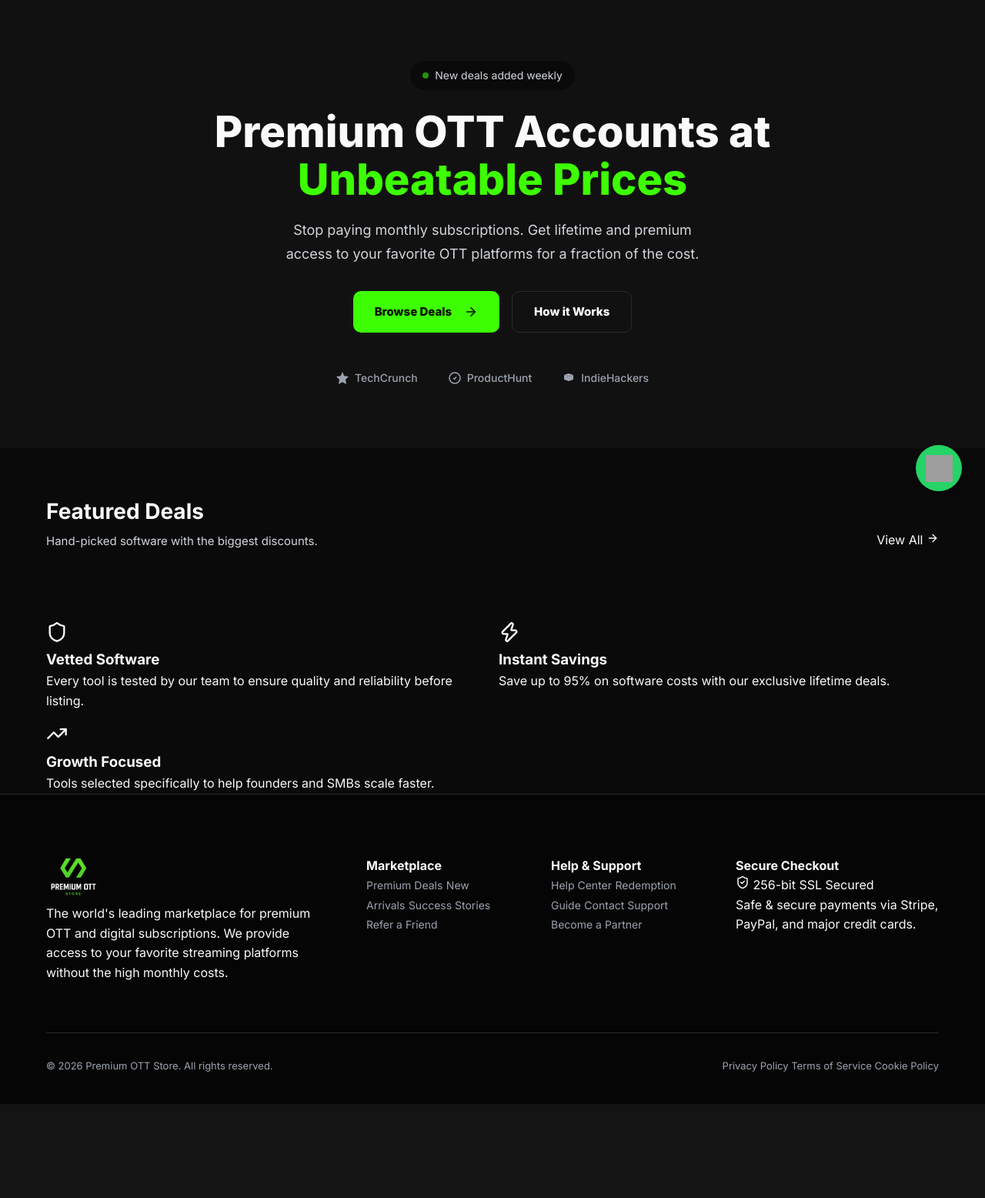
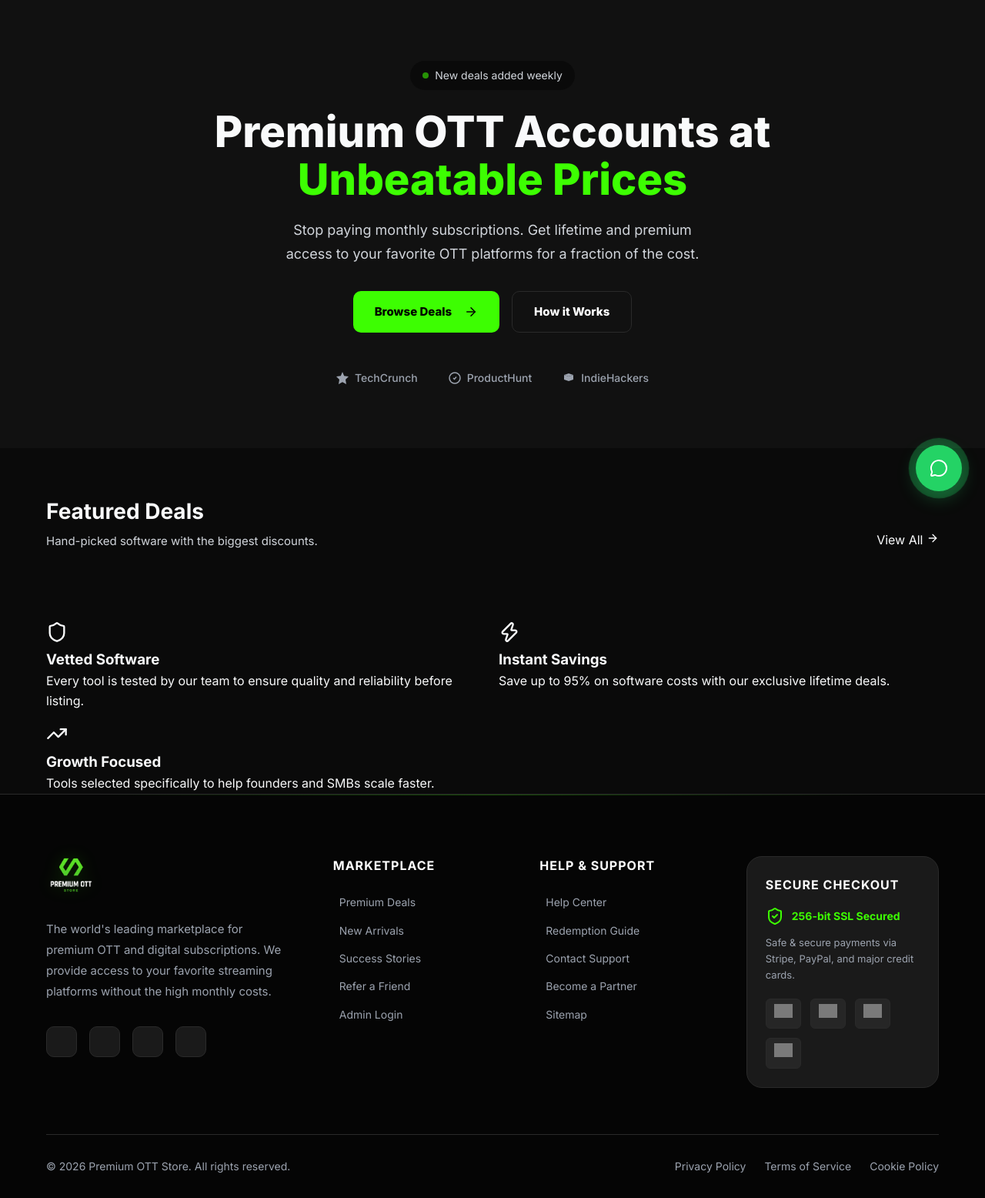
Before and after one commit to kumaranujranchi/premiumott, a PHP site: page /index.php in a window 1280 px wide. Shown: the part 132-1688 px from the top of the page at 77% size. Before the commit the page ends 1566 px from the top, so only its background shows below. Run offline with PHP 8.4, Linux system fonts and the light colour scheme; data that the repository does not hold is empty; grey boxes are pictures that could not be loaded.

Commit message:
Premium footer redesign with social icons and enhanced layout

```diff
--- a/assets/css/styles.css
+++ b/assets/css/styles.css
@@ -2014,3 +2014,263 @@ img {
         grid-template-columns: 1fr;
     }
 }
+
+
+/* --- PREMIUM FOOTER REDESIGN --- */
+
+.footer {
+    background: #050505;
+    padding: 80px 0 0;
+    border-top: 1px solid var(--border);
+    position: relative;
+    overflow: hidden;
+}
+
+.footer::before {
+    content: '';
+    position: absolute;
+    top: 0;
+    left: 50%;
+    transform: translateX(-50%);
+    width: 80%;
+    height: 1px;
+    background: linear-gradient(90deg, transparent, var(--primary), transparent);
+    opacity: 0.3;
+}
+
+.footer-grid {
+    display: grid;
+    grid-template-columns: 1.5fr 1fr 1fr 1.2fr;
+    gap: 60px;
+    margin-bottom: 60px;
+}
+
+.footer-brand {
+    display: flex;
+    flex-direction: column;
+    gap: 24px;
+}
+
+.footer-logo img {
+    height: 50px;
+    width: auto;
+    filter: drop-shadow(0 0 10px rgba(61, 254, 2, 0.2));
+}
+
+.footer-desc {
+    color: var(--text-muted);
+    font-size: 15px;
+    line-height: 1.8;
+    max-width: 320px;
+}
+
+.social-links {
+    display: flex;
+    gap: 16px;
+    margin-top: 8px;
+}
+
+.social-icon {
+    width: 40px;
+    height: 40px;
+    border-radius: 10px;
+    background: var(--bg-tertiary);
+    border: 1px solid var(--border);
+    display: flex;
+    align-items: center;
+    justify-content: center;
+    color: var(--text-secondary);
+    transition: all 0.3s;
+}
+
+.social-icon:hover {
+    background: var(--primary);
+    color: #000;
+    transform: translateY(-3px);
+    border-color: var(--primary);
+}
+
+.footer-links h4 {
+    color: #fff;
+    font-size: 16px;
+    font-weight: 700;
+    margin-bottom: 24px;
+    text-transform: uppercase;
+    letter-spacing: 1px;
+}
+
+.footer-links-list {
+    display: flex;
+    flex-direction: column;
+    gap: 14px;
+}
+
+.footer-links-list a {
+    color: var(--text-muted);
+    font-size: 14px;
+    text-decoration: none;
+    transition: all 0.2s;
+    display: inline-flex;
+    align-items: center;
+    gap: 8px;
+}
+
+.footer-links-list a:hover {
+    color: var(--primary);
+    transform: translateX(5px);
+}
+
+.footer-links-list a::before {
+    content: '';
+    width: 0;
+    height: 1px;
+    background: var(--primary);
+    transition: width 0.3s;
+}
+
+.footer-links-list a:hover::before {
+    width: 10px;
+}
+
+.security-section {
+    background: var(--bg-tertiary);
+    border-radius: 20px;
+    padding: 24px;
+    border: 1px solid var(--border);
+}
+
+.security-section h4 {
+    margin-bottom: 16px;
+}
+
+.security-badge {
+    display: flex;
+    align-items: center;
+    gap: 10px;
+    color: var(--primary);
+    font-weight: 700;
+    font-size: 14px;
+    margin-bottom: 12px;
+}
+
+.payment-note {
+    font-size: 13px;
+    color: var(--text-muted);
+    margin-bottom: 20px;
+    line-height: 1.6;
+}
+
+.payment-methods {
+    display: flex;
+    gap: 12px;
+    flex-wrap: wrap;
+}
+
+.pay-card {
+    background: rgba(255, 255, 255, 0.05);
+    padding: 6px 10px;
+    border-radius: 6px;
+    border: 1px solid var(--border);
+}
+
+.pay-card img {
+    height: 18px;
+    opacity: 0.7;
+    filter: grayscale(1);
+    transition: all 0.3s;
+}
+
+.pay-card:hover img {
+    opacity: 1;
+    filter: grayscale(0);
+}
+
+.footer-bottom {
+    border-top: 1px solid var(--border);
+    padding: 30px 0;
+    display: flex;
+    justify-content: space-between;
+    align-items: center;
+}
+
+.footer-bottom p {
+    font-size: 14px;
+    color: var(--text-muted);
+}
+
+.footer-legal {
+    display: flex;
+    gap: 24px;
+}
+
+.footer-legal a {
+    color: var(--text-muted);
+    font-size: 14px;
+    transition: color 0.2s;
+}
+
+.footer-legal a:hover {
+    color: #fff;
+}
+
+/* WhatsApp Redesign */
+.whatsapp-btn-premium {
+    position: fixed;
+    bottom: 30px;
+    right: 30px;
+    width: 60px;
+    height: 60px;
+    background: #25d366;
+    border-radius: 50%;
+    display: flex;
+    align-items: center;
+    justify-content: center;
+    color: white;
+    box-shadow: 0 8px 24px rgba(37, 211, 102, 0.3);
+    z-index: 1000;
+    transition: all 0.3s cubic-bezier(0.175, 0.885, 0.32, 1.275);
+}
+
+.whatsapp-btn-premium:hover {
+    transform: scale(1.1) rotate(10deg);
+    box-shadow: 0 12px 32px rgba(37, 211, 102, 0.4);
+}
+
+.whatsapp-btn-premium i {
+    width: 32px;
+    height: 32px;
+}
+
+.whatsapp-pulse {
+    position: absolute;
+    width: 100%;
+    height: 100%;
+    background: #25d366;
+    border-radius: 50%;
+    z-index: -1;
+    animation: whatsapp-pulse-anim 2s infinite;
+}
+
+@keyframes whatsapp-pulse-anim {
+    0% { transform: scale(1); opacity: 0.6; }
+    100% { transform: scale(1.6); opacity: 0; }
+}
+
+@media (max-width: 1024px) {
+    .footer-grid {
+        grid-template-columns: 1fr 1fr;
+    }
+}
+
+@media (max-width: 768px) {
+    .footer-grid {
+        grid-template-columns: 1fr;
+        gap: 40px;
+    }
+
+    .footer-bottom {
+        flex-direction: column;
+        gap: 20px;
+        text-align: center;
+    }
+}
--- a/includes/footer.php
+++ b/includes/footer.php
@@ -3,47 +3,72 @@
     <div class="container">
         <div class="footer-grid">
             <div class="footer-brand">
-                <div class="footer-logo">
-                    <img src="assets/img/logo.png" alt="Premium OTT Store" style="height: 55px; width: auto;">
-                </div>
+                <a href="index.php" class="footer-logo">
+                    <img src="assets/img/logo.png" alt="Premium OTT Store">
+                </a>
                 <p class="footer-desc">
                     The world's leading marketplace for premium OTT and digital subscriptions. We provide access to your
                     favorite streaming platforms without the high monthly costs.
                 </p>
+                <div class="social-links">
+                    <a href="#" class="social-icon"><i data-lucide="twitter"></i></a>
+                    <a href="#" class="social-icon"><i data-lucide="facebook"></i></a>
+                    <a href="#" class="social-icon"><i data-lucide="instagram"></i></a>
+                    <a href="#" class="social-icon"><i data-lucide="linkedin"></i></a>
+                </div>
             </div>
 
             <div class="footer-links">
                 <h4>Marketplace</h4>
+                <div class="footer-links-list">
                     <a href="index.php">Premium Deals</a>
                     <a href="#">New Arrivals</a>
                     <a href="#">Success Stories</a>
                     <a href="#">Refer a Friend</a>
+                    <a href="admin/login.php">Admin Login</a>
+                </div>
             </div>
 
             <div class="footer-links">
                 <h4>Help & Support</h4>
+                <div class="footer-links-list">
                     <a href="#">Help Center</a>
                     <a href="#">Redemption Guide</a>
                     <a href="#">Contact Support</a>
                     <a href="#">Become a Partner</a>
+                    <a href="#">Sitemap</a>
+                </div>
             </div>
 
             <div class="footer-links">
+                <div class="security-section">
                     <h4>Secure Checkout</h4>
                     <div class="security-badge">
-                    <i data-lucide="shield-check" style="width: 18px; height: 18px;"></i>
-                    256-bit SSL Secured
+                        <i data-lucide="shield-check"></i>
+                        <span>256-bit SSL Secured</span>
                     </div>
                     <p class="payment-note">
                         Safe & secure payments via Stripe, PayPal, and major credit cards.
                     </p>
+                    <div class="payment-methods">
+                        <div class="pay-card"><img
+                                src="https://upload.wikimedia.org/wikipedia/commons/5/5e/Visa_Inc._logo.svg" alt="Visa">
+                        </div>
+                        <div class="pay-card"><img
+                                src="https://upload.wikimedia.org/wikipedia/commons/2/2a/Mastercard-logo.svg"
+                                alt="Mastercard"></div>
+                        <div class="pay-card"><img src="https://upload.wikimedia.org/wikipedia/commons/b/b5/PayPal.svg"
+                                alt="PayPal"></div>
+                        <div class="pay-card"><img
+                                src="https://upload.wikimedia.org/wikipedia/commons/b/ba/Stripe_Logo%2C_revised_2016.svg"
+                                alt="Stripe"></div>
+                    </div>
+                </div>
             </div>
         </div>
 
         <div class="footer-bottom">
-            <p>&copy;
-                <?php echo date('Y'); ?> Premium OTT Store. All rights reserved.
-            </p>
+            <p>&copy; <?php echo date('Y'); ?> Premium OTT Store. All rights reserved.</p>
             <div class="footer-legal">
                 <a href="#">Privacy Policy</a>
                 <a href="#">Terms of Service</a>
@@ -54,36 +79,10 @@
 </footer>
 
 <!-- WhatsApp Floating Button -->
-<a href="https://wa.me/916361007446" class="whatsapp-btn" target="_blank" title="Contact us on WhatsApp">
-    <img src="https://upload.wikimedia.org/wikipedia/commons/6/6b/WhatsApp.svg" alt="WhatsApp">
+<a href="https://wa.me/916361007446" class="whatsapp-btn-premium" target="_blank" title="Contact us on WhatsApp">
+    <div class="whatsapp-pulse"></div>
+    <i data-lucide="message-circle"></i>
 </a>
-
-<style>
-    .whatsapp-btn {
-        position: fixed;
-        bottom: 30px;
-        right: 30px;
-        width: 60px;
-        height: 60px;
-        background-color: #25d366;
-        border-radius: 50%;
-        display: flex;
-        align-items: center;
-        justify-content: center;
-        box-shadow: 0 4px 10px rgba(0, 0, 0, 0.3);
-        z-index: 9999;
-        transition: transform 0.3s ease;
-    }
-
-    .whatsapp-btn:hover {
-        transform: scale(1.1);
-    }
-
-    .whatsapp-btn img {
-        width: 35px;
-        height: 35px;
-    }
-</style>
 
 <script>
     // Initialize Lucide icons
@@ -94,12 +93,14 @@
     const mainNav = document.getElementById('mainNav');
     const menuIcon = document.getElementById('menuIcon');
 
+    if (mobileMenuBtn) {
         mobileMenuBtn.addEventListener('click', () => {
             mainNav.classList.toggle('nav-open');
             const isOpen = mainNav.classList.contains('nav-open');
             menuIcon.setAttribute('data-lucide', isOpen ? 'x' : 'menu');
             lucide.createIcons();
         });
+    }
 </script>
 </body>
 
```
Lines whose indentation alone changed are shown as unchanged.
